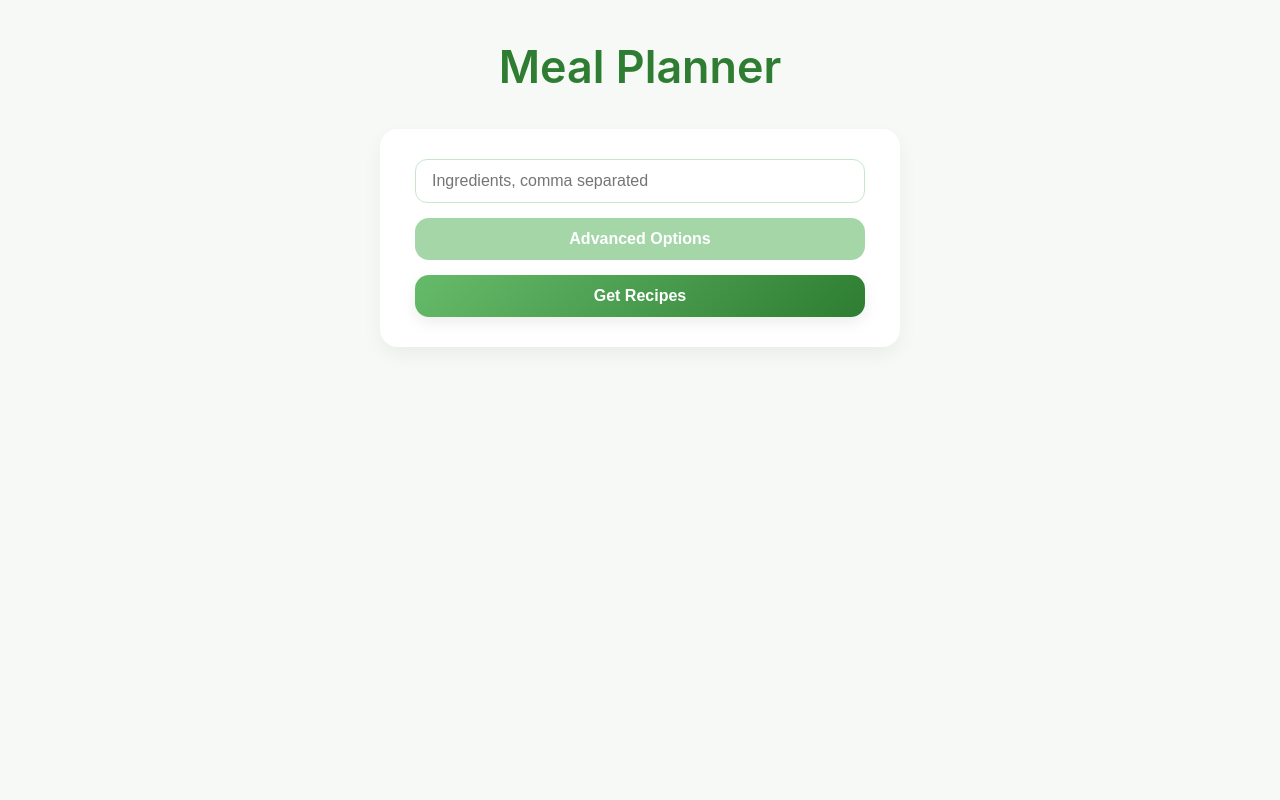
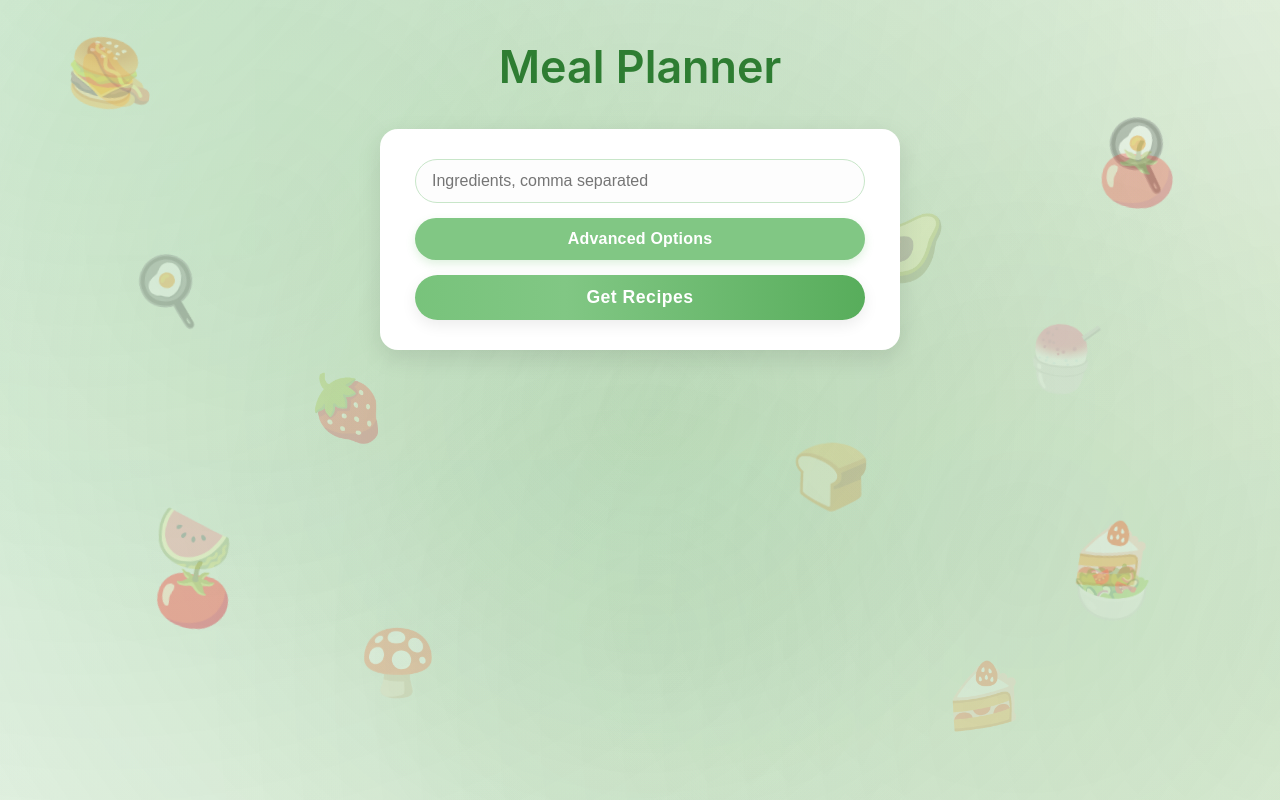
Before and after one commit to stammo1/DevSoc-Flagship-Hackathon, a plain HTML site: page frontend/index.html in a window 1280 px wide. Drawn offline with Linux system fonts and the light colour scheme.

Commit message:
Style cutter

```diff
--- a/backend/index.js
+++ b/backend/index.js
@@ -87,7 +87,7 @@ app.post('/recipes', async (req, res) => {
       });
     }
 
-    recipes = recipes.slice(0, 8);
+    recipes = recipes.slice(0, 10);
     res.json(recipes);
   } catch (err) {
     console.error(err.response?.data || err.message);
--- a/frontend/index.html
+++ b/frontend/index.html
@@ -1,6 +1,8 @@
 <!DOCTYPE html>
 <html>
 <head>
+  <meta charset="UTF-8">
+  <meta name="viewport" content="width=device-width, initial-scale=1.0">
   <title>Meal Planner</title>
   <link rel="stylesheet" href="style.css">
 </head>
@@ -9,7 +11,6 @@
 
   <form id="recipeForm">
     <input type="text" id="ingredients" placeholder="Ingredients, comma separated" />
-    </select>
 
      <!-- Advanced toggle -->
   <button type="button" id="toggleAdvanced">Advanced Options</button>
@@ -75,7 +76,18 @@
   <!-- Recipes list -->
   <div id="recipes"></div>
 
+  <!-- Floating decorative icons -->
+  <div class="floating-icon" style="top: 10%; left: 5%;">&#127828;</div>
+  <div class="floating-icon" style="top: 20%; right: 8%;">&#127859;</div>
+  <div class="floating-icon" style="bottom: 15%; left: 12%;">&#127813;</div>
+  <div class="floating-icon" style="bottom: 20%; right: 10%;">&#127856;</div>
 
+  <!-- Background emoji decorations -->
+  <div class="bg-emoji" aria-hidden="true">
+    <span>&#127789;</span><span>&#127813;</span><span>&#127859;</span><span>&#127847;</span>
+    <span>&#127817;</span><span>&#129367;</span><span>&#127836;</span><span>&#127838;</span>
+    <span>&#127812;</span><span>&#129361;</span><span>&#127827;</span><span>&#127856;</span>
+  </div>
 
   <script src="app.js"></script>
 </body>
--- a/frontend/style.css
+++ b/frontend/style.css
@@ -1,4 +1,3 @@
-
 * {
     margin: 0;
     padding: 0;
@@ -7,13 +6,37 @@
 
   body {
   font-family: 'Inter', 'Helvetica Neue', sans-serif;
-    background: #f7f9f7;
+  background: linear-gradient(135deg, #e8f5e9, #f1f8e9);
   color: #2c2c2c;
   display: flex;
   flex-direction: column;
   align-items: center;
   padding: 40px 20px;
+  position: relative;
+  overflow-x: hidden;
 }
+
+body::before {
+  content: "";
+  position: fixed;
+  top: -50%;
+  left: -50%;
+  width: 200%;
+  height: 200%;
+  background:
+    radial-gradient(circle at 30% 20%, rgba(76, 175, 80, 0.15) 0%, transparent 50%),
+    radial-gradient(circle at 75% 65%, rgba(56, 142, 60, 0.12) 0%, transparent 50%),
+    radial-gradient(circle at 50% 50%, rgba(46, 125, 50, 0.18) 0%, transparent 60%);
+  animation: floatBg 16s ease-in-out infinite alternate;
+  z-index: 0;
+  pointer-events: none;
+}
+
+@keyframes floatBg {
+  0%   { transform: translate(0, 0) scale(1);   }
+  100% { transform: translate(50px, 40px) scale(1.02); }
+}
+
 
 
   h1 {
@@ -22,35 +45,49 @@
     color: #2e7d32;
     font-weight: 600;
     text-align: center;
+    position: relative;
+    z-index: 1;
   }
 
   form {
   background: #ffffff;
   padding: 30px 35px;
   border-radius: 18px;
-    box-shadow: 0 8px 20px rgba(0,0,0,0.05);
+  box-shadow: 0 8px 24px rgba(0, 0, 0, 0.1);
   width: 100%;
   max-width: 520px;
   margin-bottom: 40px;
   display: flex;
   flex-direction: column;
   gap: 15px;
+  transition: transform 0.2s, box-shadow 0.2s;
+  position: relative;
+  z-index: 1;
 }
 
-  form input[type="text"], form input[type="number"], form select {
+form:hover {
+  transform: translateY(-5px);
+  box-shadow: 0 12px 28px rgba(0, 0, 0, 0.15);
+}
+
+  form input[type="text"],
+form input[type="number"],
+form select {
   width: 100%;
   padding: 12px 16px;
   border: 1px solid #c8e6c9;
-    border-radius: 12px;
+  border-radius: 50px;
   font-size: 1rem;
   transition: all 0.2s;
+  background: #fdfdfd;
 }
 
 form input:focus, form select:focus {
-    border-color: #66bb6a;
+  border-color: #43a047;
   outline: none;
-    box-shadow: 0 0 5px #66bb6a33;
+  box-shadow: 0 0 10px rgba(67, 160, 71, 0.3);
 }
+
 
   button {
     cursor: pointer;
@@ -64,27 +101,47 @@
 
 button#toggleAdvanced,
 button#toggleNutrition,
-  button#toggleCalories {
-    background: #a5d6a7;
-    color: #ffffff;
+button#toggleCalories,
+button#toggleBulkCut {
+  background: #81c784;
+  color: #fff;
+  border-radius: 999px;
+  padding: 12px 20px;
+  font-weight: 700;
+  letter-spacing: 0.2px;
+  box-shadow: 0 4px 10px rgba(76, 175, 80, 0.18);
+  transition: transform 0.15s ease, box-shadow 0.15s ease, background 0.3s;
 }
 
 button#toggleAdvanced:hover,
 button#toggleNutrition:hover,
-  button#toggleCalories:hover {
-    background: #81c784;
+button#toggleCalories:hover,
+button#toggleBulkCut:hover {
+  background: #66bb6a;
+  transform: translateY(-1px) scale(1.03);
+  box-shadow: 0 8px 18px rgba(76, 175, 80, 0.28);
 }
 
-  button[type="submit"], #dailyPlanBtn {
-    background: linear-gradient(135deg, #66bb6a, #2e7d32);
+button[type="submit"] {
+  background: linear-gradient(90deg, #43a047, #66bb6a, #81c784, #43a047);
+  background-size: 300% 100%;
+  border-radius: 50px;
+  font-size: 1.1rem;
+  letter-spacing: 0.5px;
   color: #ffffff;
   width: 100%;
   box-shadow: 0 5px 15px rgba(0,0,0,0.08);
+  animation: gradientShift 6s linear infinite;
 }
 
-  button[type="submit"]:hover, #dailyPlanBtn:hover {
-    transform: translateY(-2px);
-    box-shadow: 0 8px 20px rgba(0,0,0,0.12);
+@keyframes gradientShift {
+  0%   { background-position: 0% 50%; }
+  100% { background-position: 100% 50%; }
+}
+
+button[type="submit"]:hover {
+  transform: translateY(-2px) scale(1.03);
+  box-shadow: 0 8px 20px rgba(67, 160, 71, 0.25);
 }
 
 
@@ -106,7 +163,7 @@
     gap: 10px;
   }
 
-  #nutritionSection, #caloriesSection {
+  #nutritionSection, #caloriesSection, #bulkCutSection {
     background: #f0f5f0;
     padding: 15px;
     border-radius: 14px;
@@ -122,31 +179,50 @@
     width: 100%;
     max-width: 1000px;
     margin-bottom: 30px;
+    position: relative;
+    z-index: 1;
   }
 
 #recipes div {
   background: #ffffff;
-    border-radius: 18px;
-    box-shadow: 0 8px 20px rgba(0,0,0,0.05);
+  border-radius: 20px;
+  box-shadow: 0 10px 20px rgba(0, 0, 0, 0.08);
   overflow: hidden;
   transition: transform 0.3s, box-shadow 0.3s;
+  padding-bottom: 15px;
+  position: relative;
+  animation: fadeInUp 0.5s ease forwards;
+}
+
+#recipes div::after {
+  content: "\01F860";
+  font-size: 2rem;
+  position: absolute;
+  top: 10px;
+  right: 14px;
+  opacity: 0.18;
+  pointer-events: none;
 }
 
 #recipes div:hover {
-    transform: translateY(-5px);
-    box-shadow: 0 12px 28px rgba(0,0,0,0.1);
+  transform: translateY(-10px) rotate(-1deg);
+  box-shadow: 0 16px 32px rgba(0, 0, 0, 0.15);
 }
 
 #recipes img {
   width: 100%;
-    border-bottom: 1px solid #eee;
+  height: 190px;
+  object-fit: cover;
+  display: block;
 }
 
 #recipes h3 {
-    padding: 15px;
-    font-size: 1.3rem;
-    color: #2e7d32;
+  padding: 12px 16px;
+  font-size: 1.4rem;
+  color: #1b5e20;
+  text-align: center;
 }
+
 
   #recipes h4 {
     padding: 0 15px 5px 15px;
@@ -163,3 +239,102 @@
     padding: 0 15px 15px 15px;
     font-size: 0.95rem;
   }
+
+@keyframes fadeInUp {
+  from { opacity: 0; transform: translateY(20px); }
+  to { opacity: 1; transform: translateY(0); }
+}
+
+.floating-icon {
+  position: fixed;
+  opacity: 0.25;
+  font-size: 4rem;
+  animation: float 12s ease-in-out infinite;
+  pointer-events: none;
+  z-index: 0;
+}
+
+@keyframes float {
+  0% { transform: translateY(0) rotate(0deg); opacity: 0.25; }
+  50% { transform: translateY(-50px) rotate(12deg); opacity: 0.35; }
+  100% { transform: translateY(0) rotate(0deg); opacity: 0.25; }
+}
+
+.bg-emoji {
+  position: fixed;
+  inset: 0;
+  pointer-events: none;
+  z-index: 0;
+}
+
+.bg-emoji span {
+  position: absolute;
+  opacity: 0.22;
+  font-size: clamp(32px, 7vw, 64px);
+  filter: blur(0.3px);
+  animation: floatY 12s ease-in-out infinite;
+}
+
+.bg-emoji span:nth-child(1)  { top: 8%;  left: 6%;  animation-delay: 0s;  }
+.bg-emoji span:nth-child(2)  { top: 20%; right: 8%; animation-delay: .6s; }
+.bg-emoji span:nth-child(3)  { top: 34%; left: 10%; animation-delay: 1.1s;}
+.bg-emoji span:nth-child(4)  { top: 42%; right: 14%;animation-delay: 1.7s;}
+.bg-emoji span:nth-child(5)  { top: 64%; left: 12%; animation-delay: 2.2s;}
+.bg-emoji span:nth-child(6)  { top: 70%; right: 10%;animation-delay: 2.8s;}
+.bg-emoji span:nth-child(7)  { top: 16%; left: 35%; animation-delay: 3.1s;}
+.bg-emoji span:nth-child(8)  { top: 55%; right: 32%;animation-delay: 3.6s;}
+.bg-emoji span:nth-child(9)  { top: 78%; left: 28%; animation-delay: 4.2s;}
+.bg-emoji span:nth-child(10) { top: 26%; right: 26%;animation-delay: 4.8s;}
+.bg-emoji span:nth-child(11) { top: 46%; left: 24%; animation-delay: 5.3s;}
+.bg-emoji span:nth-child(12) { top: 82%; right: 20%;animation-delay: 5.8s;}
+
+@keyframes floatY {
+  0%   { transform: translateY(0) rotate(0deg); opacity: 0.22; }
+  50%  { transform: translateY(-30px) rotate(8deg); opacity: 0.28; }
+  100% { transform: translateY(0) rotate(0deg); opacity: 0.22; }
+}
+
+@media (max-width: 520px) {
+  .bg-emoji span { opacity: 0.15; font-size: clamp(24px, 5vw, 40px); }
+  .floating-icon { opacity: 0.18; font-size: 3rem; }
+}
+
+body::after {
+  content: "";
+  position: fixed;
+  top: 0;
+  left: 0;
+  width: 100%;
+  height: 100%;
+  background-image:
+    radial-gradient(circle at 20% 30%, rgba(129, 199, 132, 0.06) 0%, transparent 40%),
+    radial-gradient(circle at 80% 70%, rgba(102, 187, 106, 0.06) 0%, transparent 40%),
+    radial-gradient(circle at 50% 80%, rgba(76, 175, 80, 0.05) 0%, transparent 35%);
+  z-index: 0;
+  pointer-events: none;
+  animation: pulseGlow 8s ease-in-out infinite alternate;
+}
+
+@keyframes pulseGlow {
+  0% { opacity: 0.6; }
+  100% { opacity: 1; }
+}
+
+#recipes a {
+  color: #2e7d32;
+  text-decoration: none;
+  font-weight: 600;
+}
+
+#recipes a:hover {
+  text-decoration: underline;
+}
+
+#recipes > div > div {
+  padding: 0 15px 15px 15px;
+}
+
+#recipes strong {
+  color: #2e7d32;
+  font-weight: 600;
+}
```
Lines whose indentation alone changed are shown as unchanged.
